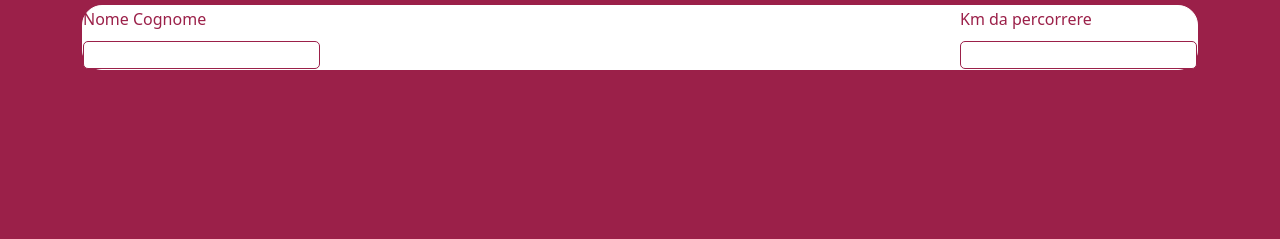
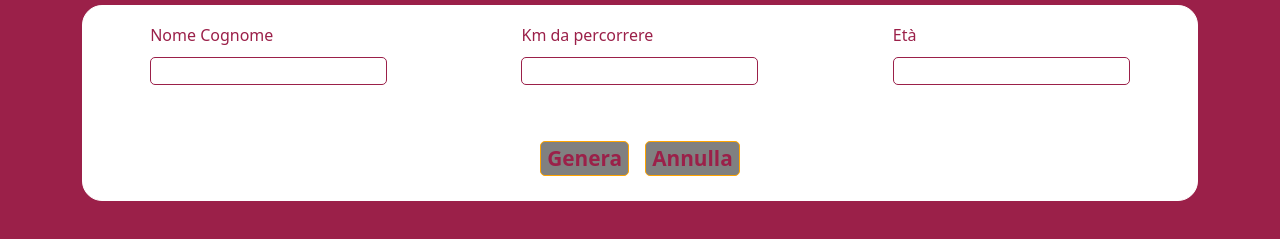
Before and after one commit to Chiararuggi/js-biglietto-treno-form, a plain HTML site: page index.html in a window 1280 px wide. Shown: the part 67-306 px from the top of the page. Drawn offline with nearby package versions, Linux system fonts and the light colour scheme.

Commit message:
get element

```diff
--- a/css/style.css
+++ b/css/style.css
@@ -17,3 +17,26 @@ body{
 .purpletext{
     color: rgb(155, 32, 73);
 }
+
+.my-button{
+    border: 1px solid orange;
+    border-radius: 5px;
+    color: rgb(155, 32, 73);
+    background-color: grey;
+    font-size: 1.3rem;
+    font-weight: bold;
+
+}
+
+
+
+
+/*margin right*/
+
+.my-mr-1{
+    margin-right:1rem;
+}
+
+.my-pt-3{
+    padding-top: 3rem;
+}
--- a/index.html
+++ b/index.html
@@ -19,14 +19,24 @@
           Calcola il prezzo del tuo biglietto
         </h1>
         <div class="col-12">
-          <div class="formBottom d-flex justify-content-between">
-            <div class="d-flex flex-column">
-                <h6 class="py-1 purpletext">Nome Cognome</h6>
-                <input type="text" id="NameSurname" class="purplebutton" />
+          <div class="formBottom d-flex flex-column py-3">
+            <div class="d-flex justify-content-around">
+                <div class="d-flex flex-column">
+                    <h6 class="py-1 purpletext">Nome Cognome</h6>
+                    <input type="text" id="nameSurname" class="purplebutton" />
+                </div>
+                <div class="d-flex flex-column">
+                    <h6 class="py-1 purpletext">Km da percorrere</h6>
+                    <input type="text" id="kmNeeded" class="purplebutton" />
+                </div>
+                <div class="d-flex flex-column">
+                    <h6 class="py-1 purpletext">Età</h6>
+                    <input type="text" id="age" class="purplebutton" />
+                </div>
             </div>
-            <div class="d-flex flex-column">
-                <h6 class="py-1 purpletext">Km da percorrere</h6>
-                <input type="text" id="KmNeeded" class="purplebutton" />
+            <div class="d-flex justify-content-center my-pt-3">
+              <button id="mioBottone" class="my-button my-2 my-mr-1">Genera</button>
+              <button id="mioBottone" class="my-button my-2">Annulla</button>
             </div>
           </div>
         </div>
--- a/js/main.js
+++ b/js/main.js
@@ -0,0 +1,3 @@
+let nameSurname = getElementById(nameSurname);
+let kmNeeded = getElementById(kmNeeded);
+let age = getElementById(age);
```
